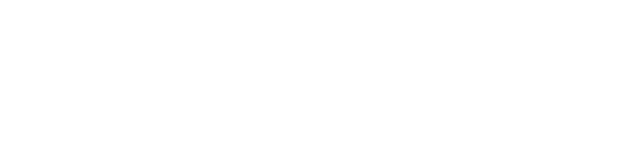
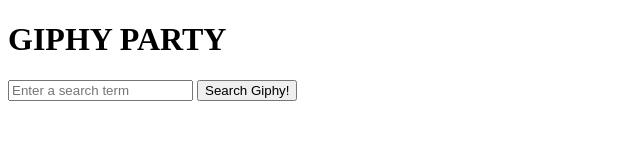
Before and after one commit to gferiancek/ajax-giphy-party, a plain HTML site: page index.html in a window 1280 px wide. Shown: the whole page, without its empty margins (0-640 px from the left). Drawn offline with Linux system fonts and the light colour scheme.

Commit message:
Created HTML Form to search for gif

```diff
--- a/index.html
+++ b/index.html
@@ -7,8 +7,18 @@
 </head>
 
 <body>
+  <h1>GIPHY PARTY</h1>
 
-<script src="app.js"></script>
+  <form action="#" id="Giphy">
+    <input type="text" id="Giphy-search" placeholder="Enter a search term">
+    <button type="submit">Search Giphy!</button>
+  </form>
+
+  <section id="Gifs"></section>
+<script type="module">
+  import { start } from './app.js'
+  start();
+</script>
 </body>
 
 </html>
```
